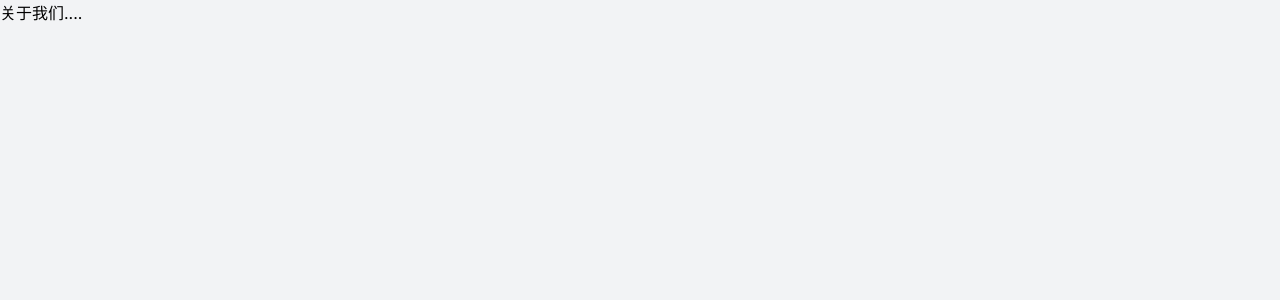
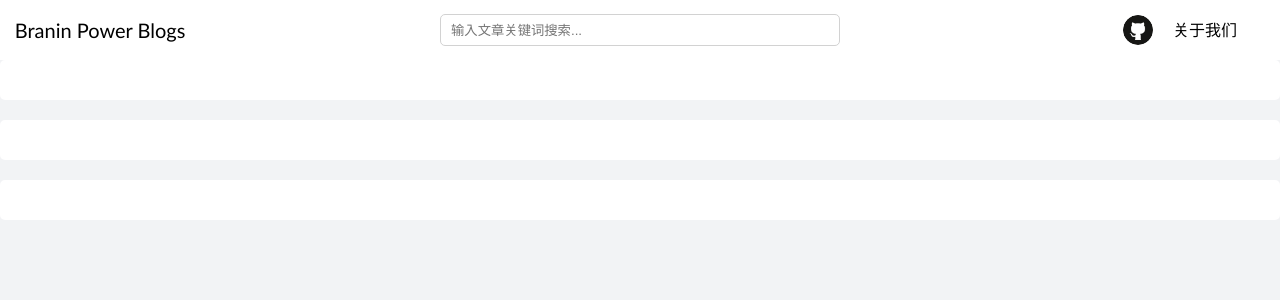
Before and after one commit to hjhxy/brainpower_blog, a Next.js app: page /about in a window 1280 px wide. Shown: the top 300 px of the page. Built offline with nearby package versions, Linux system fonts and the light colour scheme.

Commit message:
add: 完善团队介绍模块

```diff
--- a/src/app/about/index.module.scss
+++ b/src/app/about/index.module.scss
@@ -0,0 +1 @@
+.container {}
--- a/src/app/about/page.tsx
+++ b/src/app/about/page.tsx
@@ -1,10 +1,22 @@
-import React from 'react'
+"use client"; // 申明为客户端组件
+
+import React, { useState } from 'react'
 import styles from './index.module.scss';
+import MyHeader from '../myheader/index';
+import PersonCard from '../../components/personcard';
 
 export default function index() {
+  const [persons, setPersons] = useState([
+    { name: 'zxy', age: 18, school: '深圳大学计算机与软件学院', avatarUrl: '', introduce: '' },
+    { name: 'ind', age: 20, school: '深圳大学计算机与软件学院', avatarUrl: '', introduce: '' },
+    { name: 'Lily', age: 17, school: '深圳大学计算机与软件学院', avatarUrl: '', introduce: '' },
+  ]);
   return (
-    <div>
-      关于我们....
+    <div className={styles.container}>
+      <MyHeader />
+      <div className={styles.main}>
+        {persons.map((p) => (<PersonCard detail={p} />))}
+      </div>
     </div>
   )
 }
--- /dev/null
+++ b/src/components/personcard/index.module.scss
@@ -0,0 +1,7 @@
+.container {
+    background-color: white;
+    padding: 20px;
+    border-radius: 5px;
+    overflow: hidden;
+    margin-bottom: 20px;
+}
--- /dev/null
+++ b/src/components/personcard/index.tsx
@@ -0,0 +1,23 @@
+import React, { FC } from 'react'
+import styles from './index.module.scss';
+
+interface Iprops {
+    detail: {
+        name: string,
+        age?: number,
+        school?: string,
+        avatarUrl?: string,
+        introduce?: string
+    },
+    [key: string]: any
+}
+
+const PersonCard: FC<Iprops> = (props) => {
+    return (
+        <div className={styles.container}>
+
+        </div>
+    )
+}
+
+export default PersonCard
```
